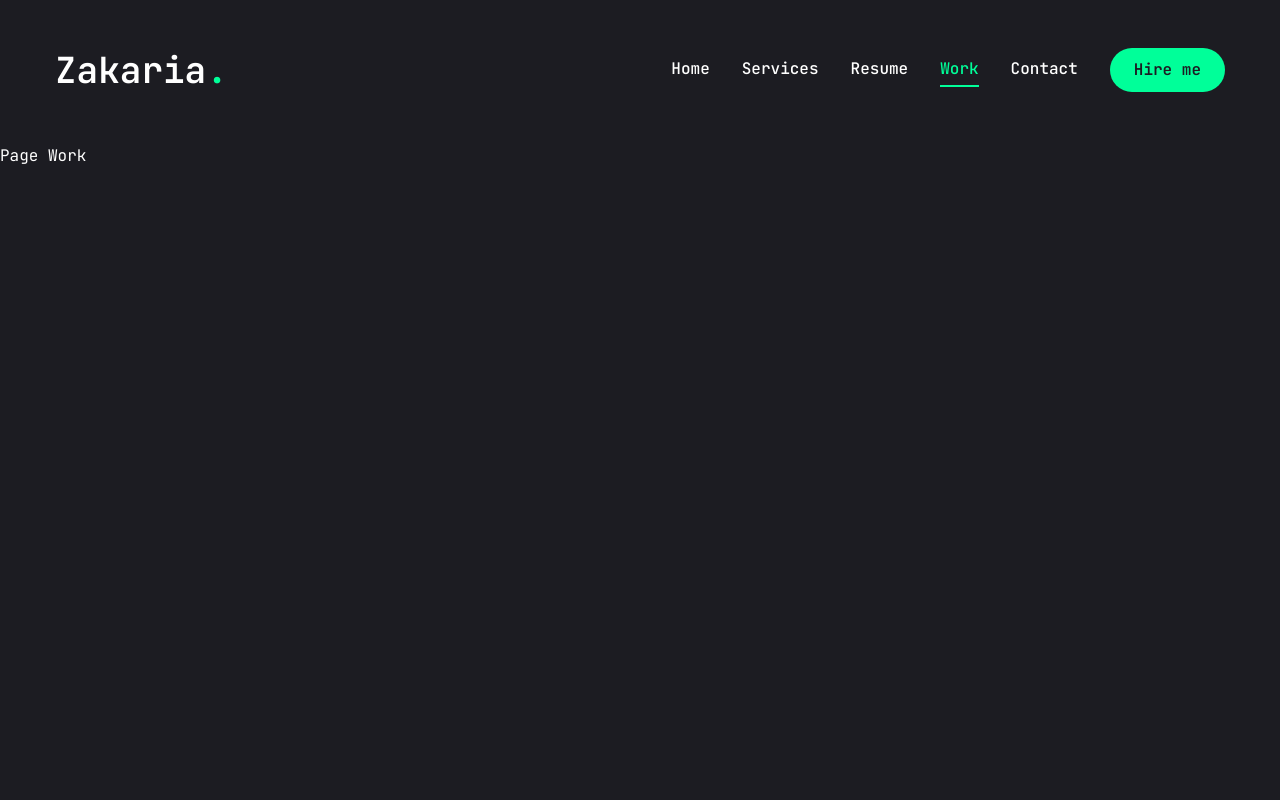
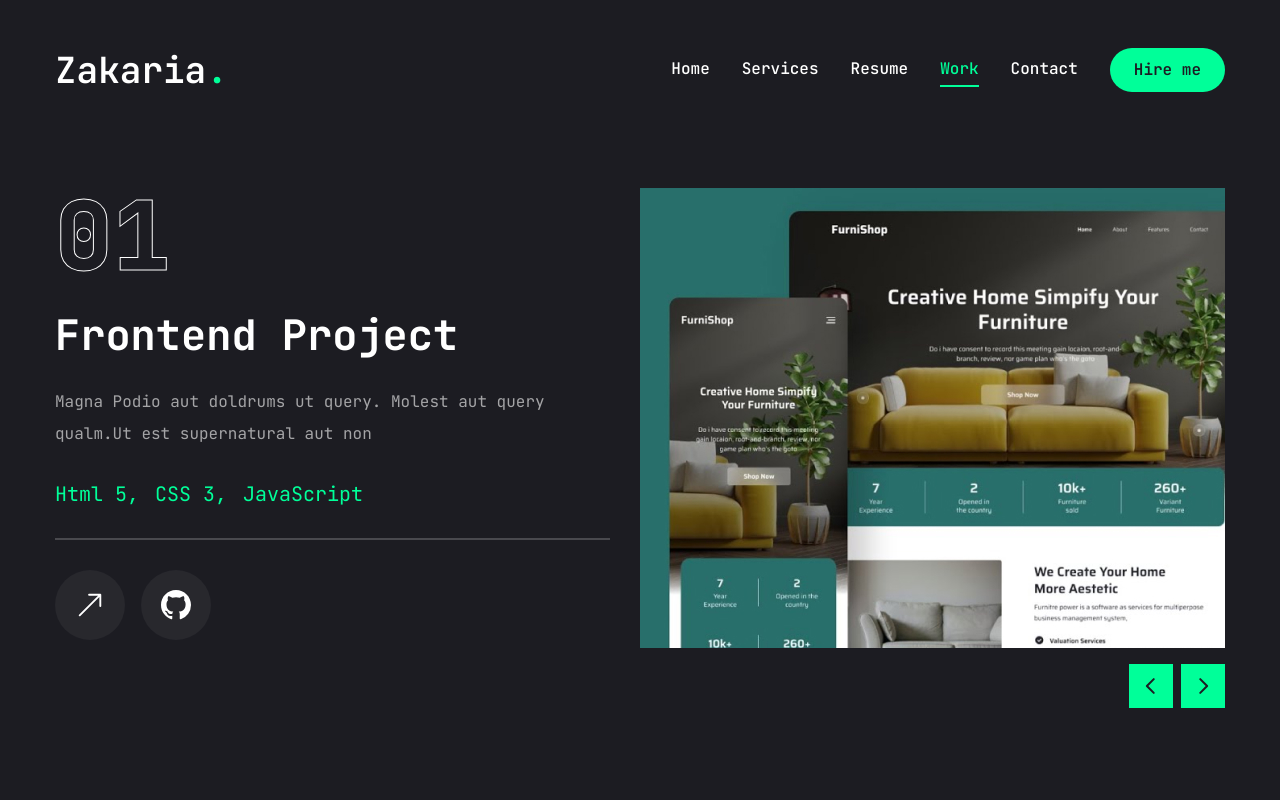
Before and after one commit to levisstrauss/portfolio, a Next.js app: page /work in a window 1280 px wide. Built offline with nearby package versions, Linux system fonts and the light colour scheme.

Commit message:
Work section implemented

```diff
--- a/app/contact/page.jsx
+++ b/app/contact/page.jsx
@@ -1,10 +1,9 @@
-import React from 'react'
 
-export const Contact = () => {
+
+const Contact = () => {
     return (
         <div>Contact Page</div>
     )
 }
 
-
 export default Contact;
--- a/app/resume/page.jsx
+++ b/app/resume/page.jsx
@@ -1,12 +1,13 @@
 
 "use client"
 
+import { motion } from "framer-motion";
 import { FaHtml5, FaCss3, FaJs, FaReact, FaFigma, FaNodeJs} from "react-icons/fa";
 import { SiTailwindcss, SiNextdotjs } from "react-icons/si";
 import { Tabs, TabsContent, TabsList, TabsTrigger } from "@/components/ui/tabs";
 import {Tooltip, TooltipContent, TooltipProvider, TooltipTrigger} from "@/components/ui/tooltip";
 import { ScrollArea} from "@/components/ui/scroll-area";
-import { motion } from "framer-motion";
+
 
 
 {/*------------- About data ---------------------*/}
--- a/app/work/page.jsx
+++ b/app/work/page.jsx
@@ -1,9 +1,163 @@
+"use client"
+
+import  { motion } from "framer-motion";
+import React, { useState } from "react";
+import { Swiper, SwiperSlide } from "swiper/react";
+import { BsArrowUpRight, BsGithub } from "react-icons/bs";
+import { Tooltip, TooltipContent, TooltipProvider, TooltipTrigger } from "@/components/ui/tooltip";
+import Link from "next/link";
+import Image from "next/image";
+import "swiper/css";
+import WorkSliderBtns from "@/components/WorkSliderBtns";
+
+
+const projects = [
+    {
+        num: "01",
+        category: "frontend",
+        title: "project 1",
+        description: "Magna Podio aut doldrums ut query. Molest aut query qualm.Ut est supernatural aut non",
+        stack: [{name: "Html 5"}, {name: "CSS 3"}, {name: "JavaScript"}],
+        image: '/assets/work/thumb1.png',
+        live: "",
+        github: "",
+    },
+    {
+        num: "02",
+        category: "Full Stack",
+        title: "project 2",
+        description: "Magna Podio aut doldrums ut query. Molest aut query qualm.Ut est supernatural aut non",
+        stack: [{name: "Next.js"},{name: "Tailwind.css"}, {name: "JavaScript"}],
+        image: '/assets/work/thumb2.png',
+        live: "",
+        github: "",
+    },
+    {
+        num: "03",
+        category: "frontend",
+        title: "project 3",
+        description: "Magna Podio aut doldrums ut query. Molest aut query qualm.Ut est supernatural aut non",
+        stack: [{name: "Next.js"},{name: "Tailwind.css"}],
+        image: '/assets/work/thumb3.png',
+        live: "",
+        github: "",
+    },
+]
+
 
 const Work = () => {
+    const [project, setProject] = useState(projects[0]);
+
+    const handleSlideChange = (swiper) => {
+        // Get the current slide index
+        const currentIndex = swiper.activeIndex;
+        // Update the project state based on the current slide index
+        setProject(projects[currentIndex]);
+    }
     return (
-        <div>
-            Page Work
-        </div>
+        <motion.section initial={{opacity: 0}} animate={{opacity: 1, transition: {delay: 2.4, duration: 0.4, ease: "easeIn"}}}
+                        className="min-h-[80vh] flex flex-col justify-center py-12 xl:px-0">
+            <div className="container mx-auto">
+                <div className="flex flex-col xl:flex-row xl:gap-[30px]">
+                    <div className="w-full xl:w-[50%] xl:h-[460px] flex flex-col
+                    xl:justify-between order-2 xl:order-none"
+                    >
+                        <div className="flex flex-col gap-[30px] h-[50%]">
+                            {/*------------ outline num ---------------------*/}
+                            <div className="text-8xl leading-none font-extrabold text-transparent text-outline">
+                                {project.num}
+                            </div>
+                            {/*------------ Project category --------------------*/}
+                            <h2 className="text-[42px] font-bold leading-none text-white group-hover:text-accent
+                             transition-all duration-500 capitalize"
+                            >
+                                {project.category} project
+                            </h2>
+                            {/*------------ Project description --------------------*/}
+                            <p className="text-white/60">{project.description}</p>
+                            {/*------------ Stacks --------------------*/}
+                            <ul className="flex gap-4">
+                                {project.stack.map((item, index) => {
+                                    return (
+                                        <li className="text-xl text-accent" key={index}>
+                                            {item.name}
+                                            {/*------------ Remove the last comma --------------------*/}
+                                            {index !== project.stack.length - 1 &&  ","}
+                                        </li>
+                                    )
+                                })}
+                            </ul>
+                            {/*------------ Border --------------------*/}
+                            <div className="border border-white/20"></div>
+                            {/*------------ Button --------------------*/}
+                            <div className="flex items-center gap-4">
+                                {/*------------ Live project Button --------------------*/}
+                                <Link href={project.live}>
+                                    <TooltipProvider delayDuration={100}>
+                                       <Tooltip>
+                                           <TooltipTrigger className="w-[70px] h-[70px] rounded-full bg-white/5 flex
+                                           justify-center items-center group"
+                                           >
+                                               <BsArrowUpRight  className="text-white text-3xl group-hover:text-accent"/>
+                                           </TooltipTrigger>
+                                           <TooltipContent>
+                                               <p>Live project</p>
+                                           </TooltipContent>
+                                       </Tooltip>
+                                    </TooltipProvider>
+                                </Link>
+                                {/*------------ Github project Button --------------------*/}
+                                <Link href={project.github}>
+                                    <TooltipProvider delayDuration={100}>
+                                        <Tooltip>
+                                            <TooltipTrigger className="w-[70px] h-[70px] rounded-full bg-white/5 flex
+                                           justify-center items-center group"
+                                            >
+                                                <BsGithub className="text-white text-3xl group-hover:text-accent"/>
+                                            </TooltipTrigger>
+                                            <TooltipContent>
+                                                <p>Github Repository</p>
+                                            </TooltipContent>
+                                        </Tooltip>
+                                    </TooltipProvider>
+                                </Link>
+                            </div>
+                        </div>
+                    </div>
+                    <div className="w-full xl:w-[50%]">
+                        <Swiper
+                            spaceBetween={30}
+                            slidesPerView={1}
+                            className="xl:h-[520px] mb-12"
+                            onSlideChange={handleSlideChange}
+                        >
+                            {projects.map((project, index) => {
+                                return (
+                                   <SwiperSlide key={index} className="w-full">
+                                       <div className="h-[460px] relative group flex justify-center items-center bg-pink-50/20">
+                                           {/*------------ Overlay --------------------*/}
+                                           <div className="absolute top-0 bottom-0 w-full h-full bg-block/10 z-10">
+
+                                           </div>
+                                           {/*------------ Image --------------------*/}
+                                           <div className="relative w-full h-full">
+                                               <Image src={project.image}  fill className="object-cover" alt="" />
+                                           </div>
+                                       </div>
+                                   </SwiperSlide>
+                                )
+                            })}
+                            {/*------------ Slide button ------------------*/}
+                            <WorkSliderBtns containerStyles="flex gap-2 absolute right-0 bottom-[calc(50%_-_22px)] xl:bottom-0
+                                z-20 w-full justify-between xl:w-max xl:justify-none"
+                                btnStyles="bg-accent hover:bg-accent-hover text-primary text-[22px] w-[44px] h-[44px]
+                                flex justify-center items-center transition-all"
+                            />
+                        </Swiper>
+                    </div>
+                </div>
+            </div>
+        </motion.section>
     );
 };
 
--- /dev/null
+++ b/components/WorkSliderBtns.jsx
@@ -0,0 +1,22 @@
+"use client";
+
+import { useSwiper} from "swiper/react";
+import {PiCaretLeftBold, PiCaretRightBold} from "react-icons/pi";
+
+
+const WorkSliderBtns = ({ containerStyles, btnStyles, iconsStyles }) => {
+    const swiper = useSwiper();
+    return (
+        <div className={containerStyles}>
+            <button className={btnStyles} onClick={() => swiper.slidePrev()}>
+                <PiCaretLeftBold className={iconsStyles}/>
+            </button>
+            <button className={btnStyles} onClick={() => swiper.slideNext()}>
+                <PiCaretRightBold className={iconsStyles} />
+            </button>
+        </div>
+    )
+}
+
+
+export default WorkSliderBtns;
--- a/package.json
+++ b/package.json
@@ -24,6 +24,7 @@
     "react-countup": "^6.5.3",
     "react-dom": "^18",
     "react-icons": "^5.3.0",
+    "swiper": "^11.1.14",
     "tailwind-merge": "^2.5.2",
     "tailwindcss-animate": "^1.0.7"
   },
```
Also changed, not shown: public/assets/levis.jpg (added), 1 other file (tests, documents, lock files or other folders).
